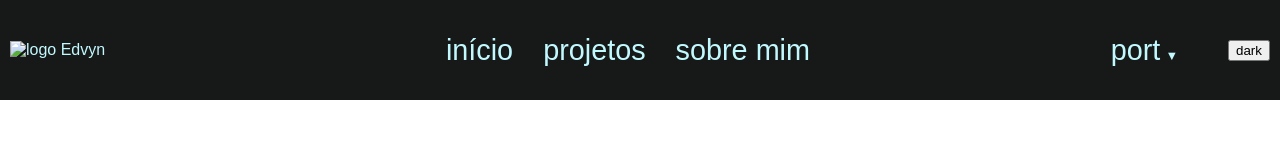
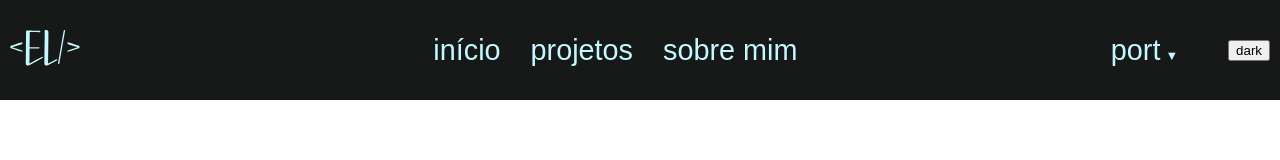
Before and after one commit to edvyn/portfolio, a plain HTML site: page index.html in a window 1280 px wide. Drawn offline with Linux system fonts and the light colour scheme; files whose address does not match are found by name.

Commit message:
Add files via upload

```diff
--- a/index.html
+++ b/index.html
@@ -26,7 +26,7 @@
         </div>
 
         <div class="logo">
-            <img src="media/img/logo.svg" alt="logo Edvyn">
+            <img src="assets/media/img/logo.svg" alt="logo Edvyn">
         </div>
 
         <div class="nav-container">
```
